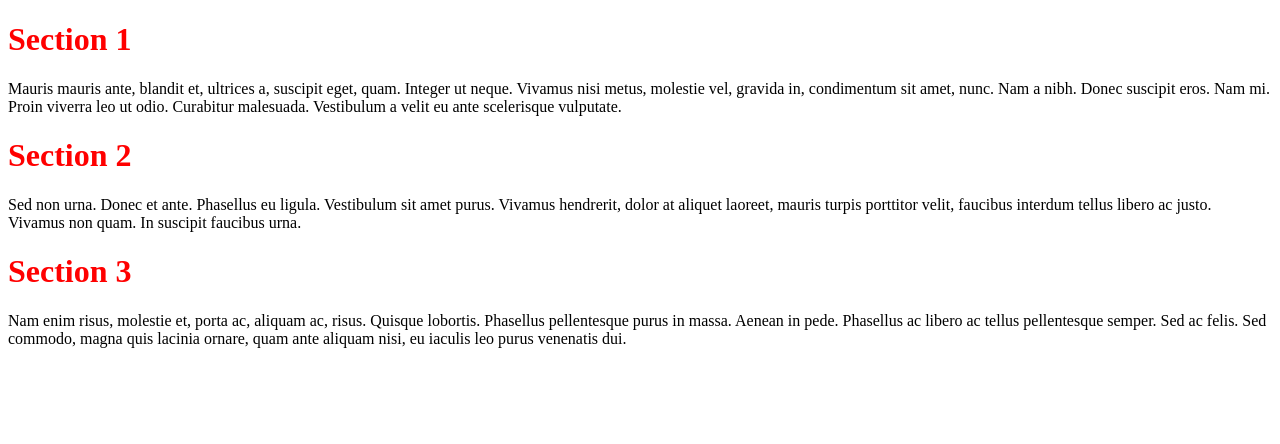
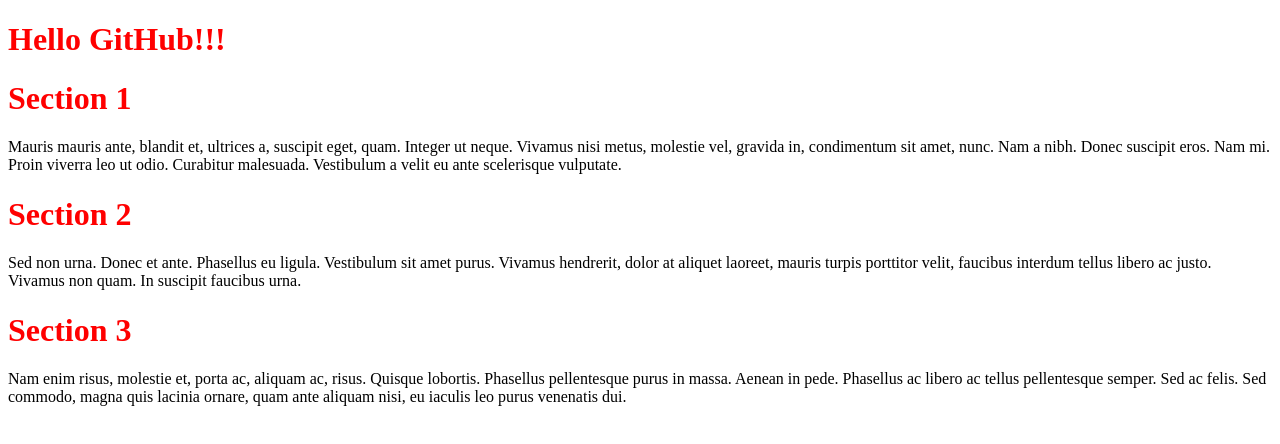
Before and after one commit to alexgrantdj/alex, a website: page app/index.html in a window 1280 px wide. Drawn offline with nearby package versions, Linux system fonts and the light colour scheme; files that its build step writes are made by us from their sources.

Commit message:
Added h1
Yeppi!

```diff
--- a/app/index.html
+++ b/app/index.html
@@ -35,6 +35,8 @@
 </head>
 <body>
 
+<h1>Hello GitHub!!!</h1>
+
 <div class="accordion">
   <h1 class="activeTab">Section 1</h1>
     <p>
```
